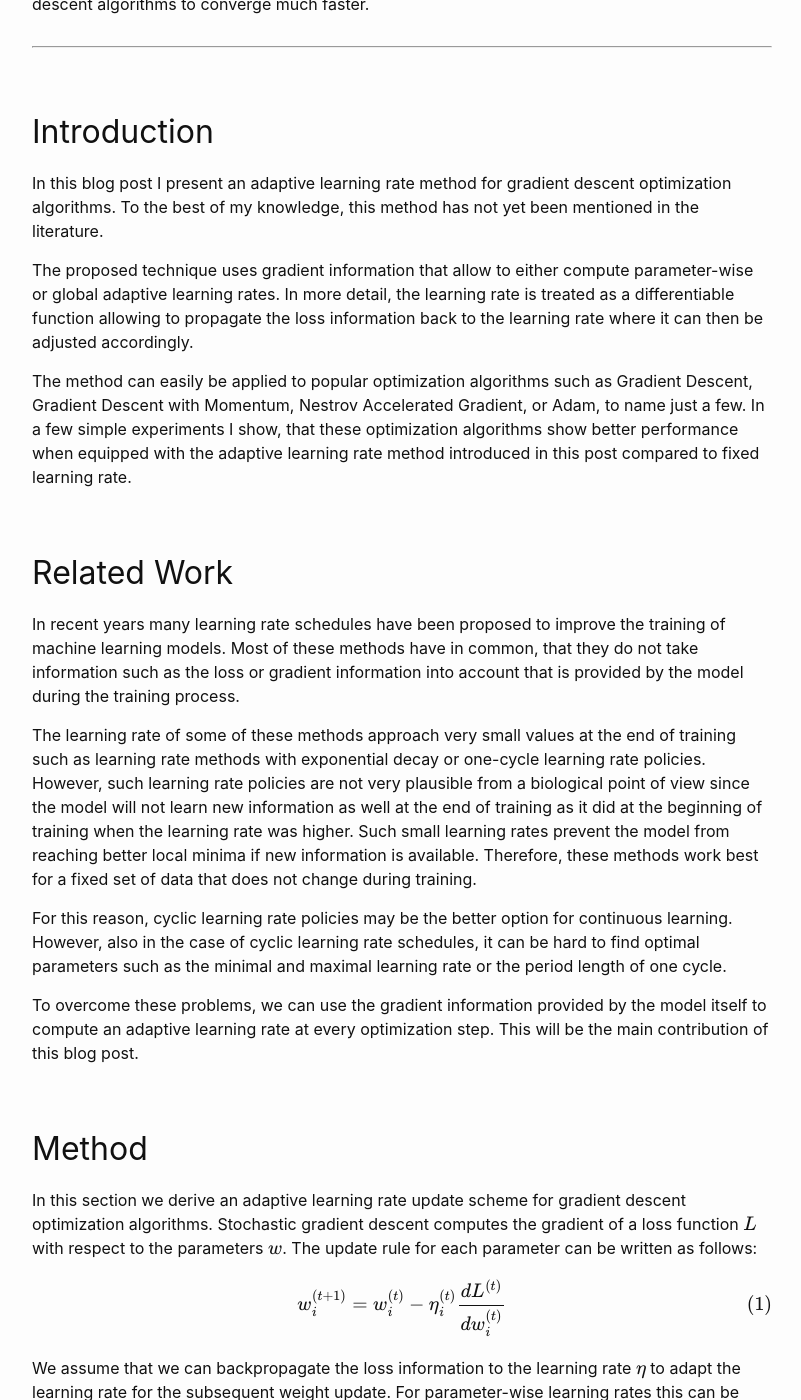
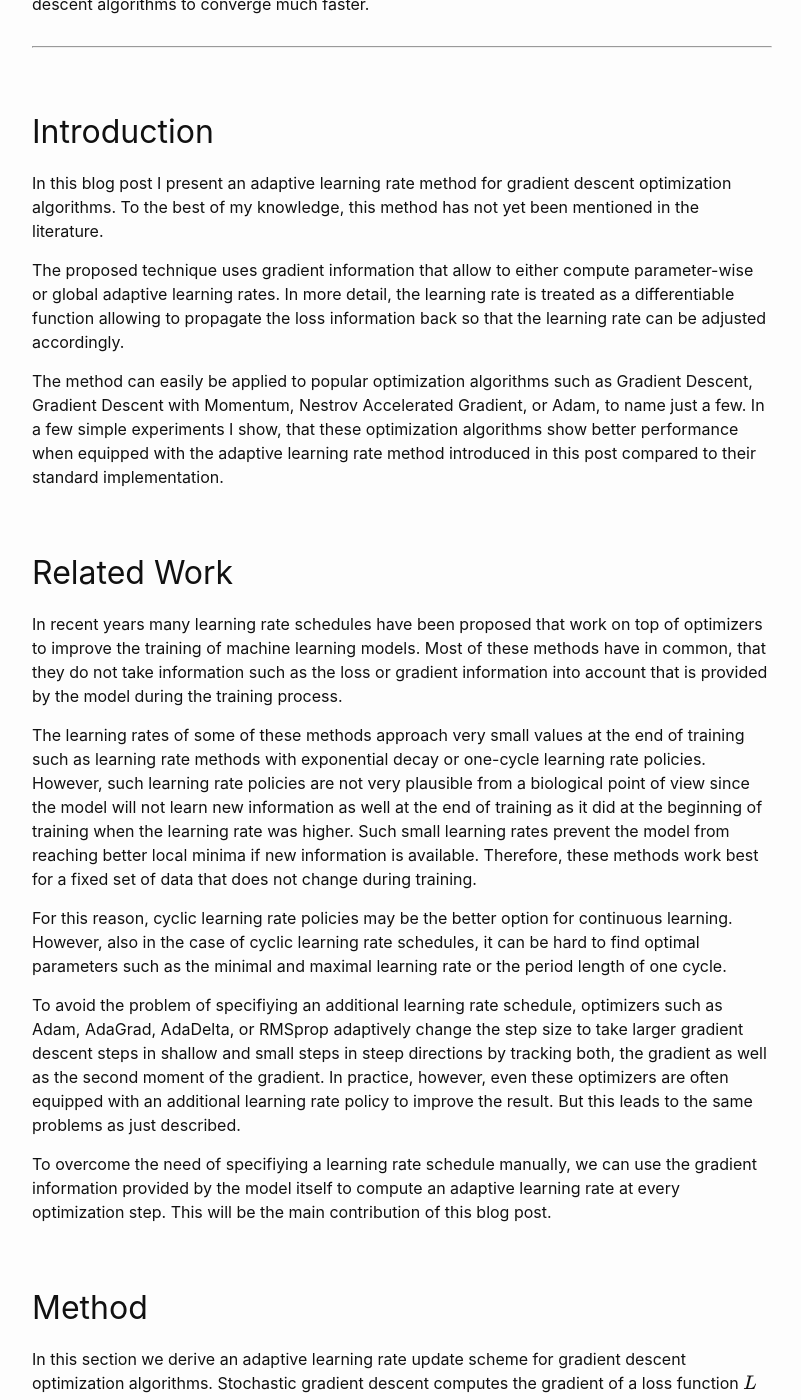
Before and after one commit to kaifishr/kaifishr.github.io, a Jekyll site: the page built from _posts/2020-12-19-adaptive-learning-rate-method.md, in a window 1280 px wide and 1400 px high, scrolled down 287 px. Shown: the whole window, without its empty margins (238-1039 px from the left). Built offline with Jekyll 4.4.1, drawn with Linux system fonts in a browser that asks for light colours; formulas are drawn with MathJax 3.

Commit message:
- Made section related workd a little more clearer

```diff
--- a/_posts/2020-12-19-adaptive-learning-rate-method.md
+++ b/_posts/2020-12-19-adaptive-learning-rate-method.md
@@ -12,20 +12,22 @@ date:   2020-12-18 17:30:42
 
 In this blog post I present an adaptive learning rate method for gradient descent optimization algorithms. To the best of my knowledge, this method has not yet been mentioned in the literature.
 
-The proposed technique uses gradient information that allow to either compute parameter-wise or global adaptive learning rates. In more detail, the learning rate is treated as a differentiable function allowing to propagate the loss information back to the learning rate where it can then be adjusted accordingly.
+The proposed technique uses gradient information that allow to either compute parameter-wise or global adaptive learning rates. In more detail, the learning rate is treated as a differentiable function allowing to propagate the loss information back so that the learning rate can be adjusted accordingly.
 
-The method can easily be applied to popular optimization algorithms such as Gradient Descent, Gradient Descent with Momentum, Nestrov Accelerated Gradient, or Adam, to name just a few. In a few simple experiments I show, that these optimization algorithms show better performance when equipped with the adaptive learning rate method introduced in this post compared to fixed learning rate.
+The method can easily be applied to popular optimization algorithms such as Gradient Descent, Gradient Descent with Momentum, Nestrov Accelerated Gradient, or Adam, to name just a few. In a few simple experiments I show, that these optimization algorithms show better performance when equipped with the adaptive learning rate method introduced in this post compared to their standard implementation.
 
 
 ## Related Work
 
-In recent years many learning rate schedules have been proposed to improve the training of machine learning models. Most of these methods have in common, that they do not take information such as the loss or gradient information into account that is provided by the model during the training process.
+In recent years many learning rate schedules have been proposed that work on top of optimizers to improve the training of machine learning models. Most of these methods have in common, that they do not take information such as the loss or gradient information into account that is provided by the model during the training process.
 
-The learning rate of some of these methods approach very small values at the end of training such as learning rate methods with exponential decay or one-cycle learning rate policies. However, such learning rate policies are not very plausible from a biological point of view since the model will not learn new information as well at the end of training as it did at the beginning of training when the learning rate was higher. Such small learning rates prevent the model from reaching better local minima if new information is available. Therefore, these methods work best for a fixed set of data that does not change during training.
+The learning rates of some of these methods approach very small values at the end of training such as learning rate methods with exponential decay or one-cycle learning rate policies. However, such learning rate policies are not very plausible from a biological point of view since the model will not learn new information as well at the end of training as it did at the beginning of training when the learning rate was higher. Such small learning rates prevent the model from reaching better local minima if new information is available. Therefore, these methods work best for a fixed set of data that does not change during training.
 
 For this reason, cyclic learning rate policies may be the better option for continuous learning. However, also in the case of cyclic learning rate schedules, it can be hard to find optimal parameters such as the minimal and maximal learning rate or the period length of one cycle.
 
-To overcome these problems, we can use the gradient information provided by the model itself to compute an adaptive learning rate at every optimization step. This will be the main contribution of this blog post.
+To avoid the problem of specifiying an additional learning rate schedule, optimizers such as Adam, AdaGrad, AdaDelta, or RMSprop adaptively change the step size to take larger gradient descent steps in shallow and small steps in steep directions by tracking both, the gradient as well as the second moment of the gradient. In practice, however, even these optimizers are often equipped with an additional learning rate policy to improve the result. But this leads to the same problems as just described.
+
+To overcome the need of specifiying a learning rate schedule manually, we can use the gradient information provided by the model itself to compute an adaptive learning rate at every optimization step. This will be the main contribution of this blog post.
 
 ## Method
 
```
